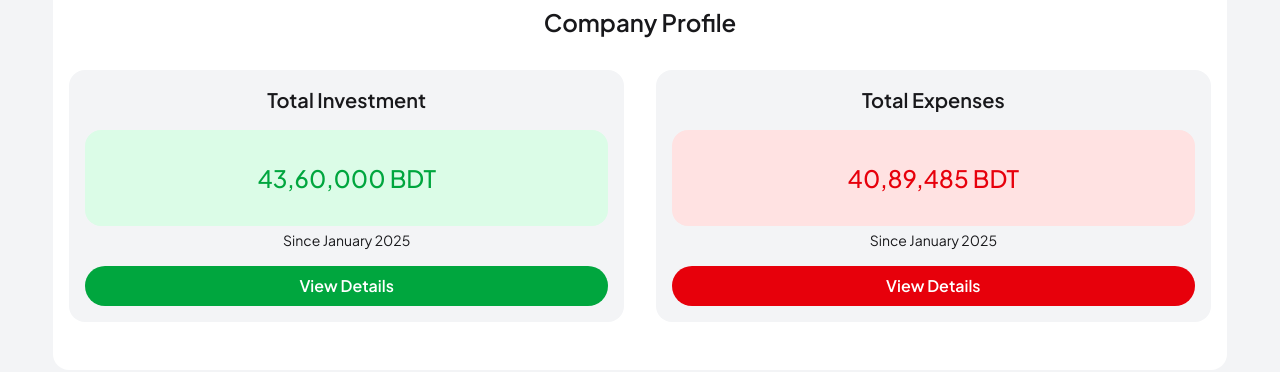
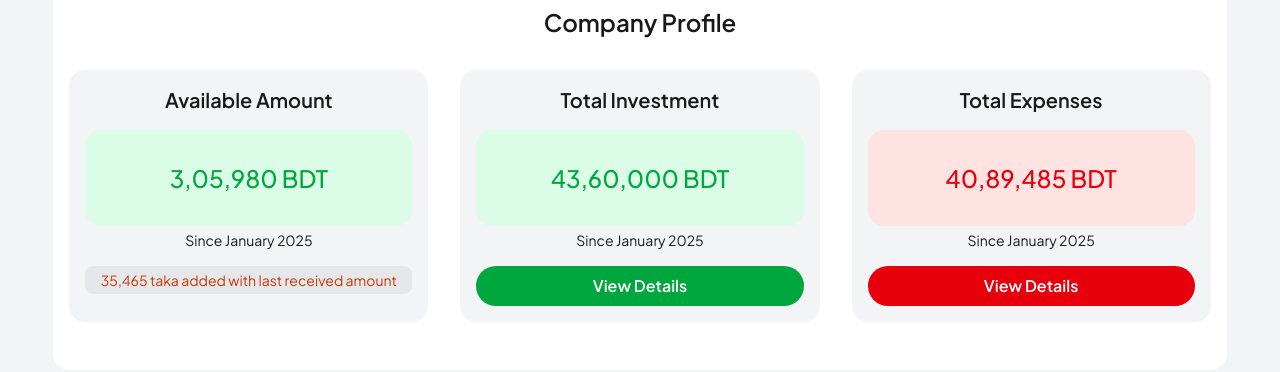
Before and after one commit to hamadismail/takwa-tower, a React (Vite) app: page / in a window 1280 px wide. Shown: the part 733-1105 px from the top of the page. Built offline with nearby package versions, Linux system fonts and the light colour scheme.

Commit message:
added availabe balance section

```diff
--- a/src/components/Finance.jsx
+++ b/src/components/Finance.jsx
@@ -4,7 +4,7 @@ import { CostContext } from "../providers/CostContext";
 
 const Finance = () => {
   const navigate = useNavigate();
-  const { costs } = use(CostContext);
+  const { costs, totalInvest } = use(CostContext);
   const formatAmount = (amount) => {
     return amount.toLocaleString("en-IN");
   };
@@ -14,12 +14,28 @@ const Finance = () => {
       <p className="text-2xl font-semibold text-center">Company Profile</p>
 
       <div className="flex flex-col md:flex-row mt-4">
+        {/* available balance */}
+        <div className="flex-[5] bg-gray-100 p-4 m-4 rounded-2xl">
+          <h1 className="text-center text-xl font-semibold">
+            Available Amount
+          </h1>
+          <p className="mt-4 text-2xl text-center text-green-600 font-medium p-8 bg-green-100 rounded-2xl">
+            {formatAmount(totalInvest - costs + 35465)} BDT
+          </p>
+          <p className="text-sm mt-1 text-center">Since January 2025</p>
+
+          <p className="text-sm text-center mt-4 bg-gray-200 py-1 px-2 rounded-lg text-orange-700">
+            35,465 taka added with last received amount
+          </p>
+        </div>
+
+        {/* investment card */}
         <div className="flex-[5] bg-gray-100 p-4 m-4 rounded-2xl">
           <h1 className="text-center text-xl font-semibold">
             Total Investment
           </h1>
           <p className="mt-4 text-2xl text-center text-green-600 font-medium p-8 bg-green-100 rounded-2xl">
-            43,60,000 BDT
+            {formatAmount(totalInvest)} BDT
           </p>
           <p className="text-sm mt-1 text-center">Since January 2025</p>
 
@@ -33,6 +49,8 @@ const Finance = () => {
             View Details
           </button>
         </div>
+
+        {/* expenses card */}
         <div className="flex-[5] bg-gray-100 p-4 m-4 rounded-2xl">
           <h1 className="text-center text-xl font-semibold">Total Expenses</h1>
           <p className="mt-4 text-2xl text-center text-red-600 font-medium p-8 bg-red-100 rounded-2xl">
--- a/src/layout/Root.jsx
+++ b/src/layout/Root.jsx
@@ -8,11 +8,21 @@ import { useLoaderData } from "react-router";
 import { use } from "react";
 import { CostContext } from "../providers/CostContext";
 
+const investsRes = fetch("/invests.json").then((res) => res.json());
+
 const Root = () => {
   const navigation = useNavigation();
   const isNavigating = Boolean(navigation.location);
   const expenses = useLoaderData();
   const { setCosts } = use(CostContext);
+  const { setInvests } = use(CostContext);
+
+  const investsData = use(investsRes);
+
+  const totalInvest = investsData.reduce(
+    (acc, invest) => (acc += invest.amount),
+    0,
+  );
 
   useEffect(() => {
     const total = expenses.reduce((acc, expense) => {
@@ -24,7 +34,8 @@ const Root = () => {
     }, 0);
 
     setCosts(total);
-  }, [expenses, setCosts]);
+    setInvests(totalInvest);
+  }, [expenses, setCosts, setInvests, totalInvest]);
 
   return (
     <>
--- a/src/pages/Investment.jsx
+++ b/src/pages/Investment.jsx
@@ -1,16 +1,15 @@
 import React, { useEffect, useState } from "react";
 import { useLoaderData, useNavigate } from "react-router";
 import DailyInvests from "../components/DailyInvests";
+import { use } from "react";
+import { CostContext } from "../providers/CostContext";
 
 const Investment = () => {
   const invests = useLoaderData();
   const navigate = useNavigate();
   const [showAll, setShowAll] = useState(false);
   const [investment, setInvestment] = useState([]);
-  const totalInvest = invests.reduce(
-    (acc, invest) => (acc += invest.amount),
-    0,
-  );
+  const { totalInvest } = use(CostContext);
 
   const formatAmount = (amount) => {
     return amount.toLocaleString("en-IN");
--- a/src/providers/CostProvider.jsx
+++ b/src/providers/CostProvider.jsx
@@ -3,10 +3,13 @@ import { CostContext } from "./CostContext";
 
 const CostProvider = ({ children }) => {
   const [costs, setCosts] = useState(0);
+  const [totalInvest, setInvests] = useState(0);
 
   const costsData = {
     costs,
+    totalInvest,
     setCosts,
+    setInvests,
   };
   return <CostContext value={costsData}>{children}</CostContext>;
 };
```
